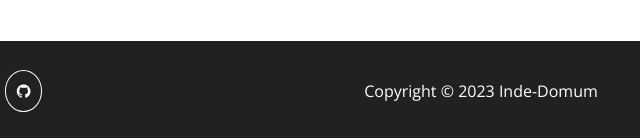
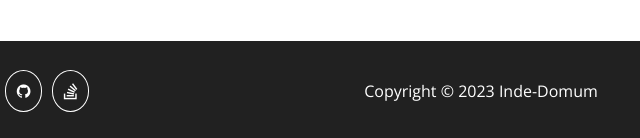
Before and after one commit to IndeDomum/IndeDomum.github.io, a plain HTML site: page index.html in a window 1280 px wide. Shown: the part 2530-2668 px from the top of the page, 159-799 px from the left. Drawn offline with nearby package versions, Linux system fonts and the light colour scheme.

Commit message:
Update index.html

```diff
--- a/index.html
+++ b/index.html
@@ -179,6 +179,7 @@
                     <a class="icon facebook-bg" href="https://www.facebook.com/tim.bolhoeve/" target="_blank"><i class="fa fa-facebook-square" aria-hidden="true"></i></a>
                     <a class="icon linkedin-bg" href="https://www.linkedin.com/in/tim-bolhoeve-478423199/" target="_blank"><i class="fa fa-linkedin" aria-hidden="true"></i></a>
                     <a class="icon github-bg" href="https://github.com/Tim-Bolhoeve" target="_blank"><i class="fa fa-github" aria-hidden="true"></i></a>
+                    <a class="icon stack-overflow-bg" href="https://stackoverflow.com/users/19868773/tim-bolhoeve" target="_blank"><i class="fa fa-stack-overflow" aria-hidden="true"></i></a>
                 </div>
                 <div class="col-sm-4 col-sm-offset-0 col-xs-6 col-xs-offset-3"><p class="copyright">Copyright &copy; <span id="jaar">jaar</span> Inde-Domum</p></div>
                 <div class="col-sm-4 col-xs-3">
```
